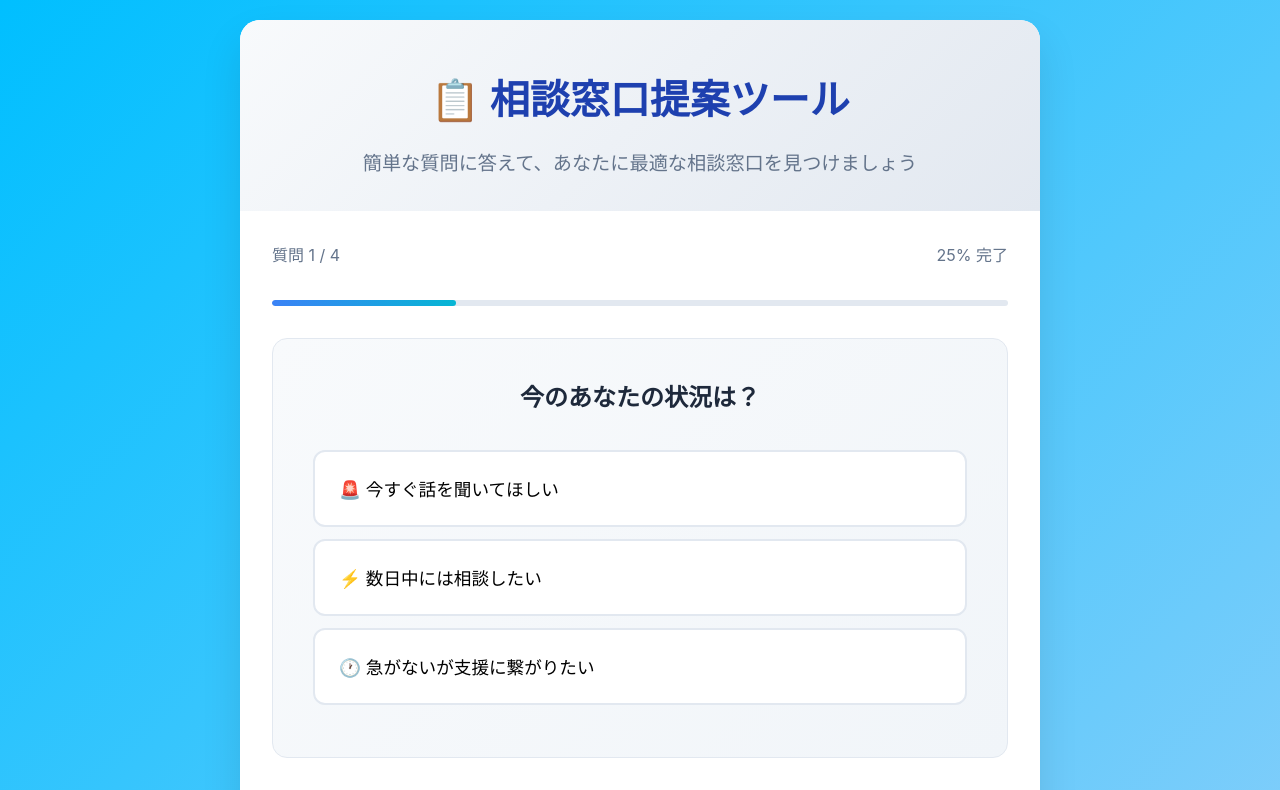
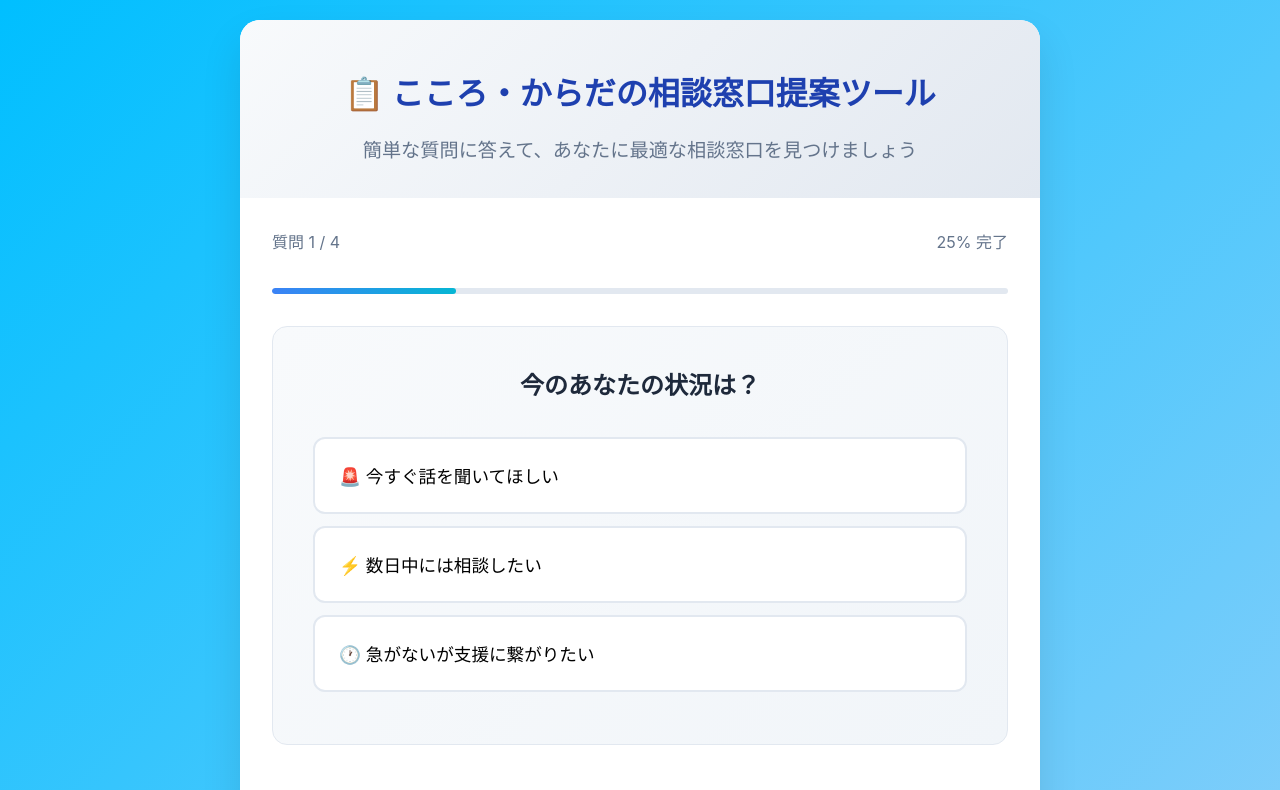
Before and after one commit to mik-gara/jissou_GAS, a plain HTML site: page index.html in a window 1280 px wide. Shown: the top 790 px of the page. Drawn offline with Linux system fonts and the light colour scheme.

Commit message:
Update index.html

```diff
--- a/index.html
+++ b/index.html
@@ -10,7 +10,7 @@
         body { font-family: -apple-system, BlinkMacSystemFont, 'Segoe UI', Roboto, sans-serif; line-height: 1.6; color: #333; background: linear-gradient(135deg, #00bfff 0%, #87cefa 100%); min-height: 100vh; padding: 20px; }
         .container { max-width: 800px; margin: 0 auto; background: white; border-radius: 20px; box-shadow: 0 20px 40px rgba(0,0,0,0.1); overflow: hidden; }
         .main-header { text-align: center; color: #1e40af; padding: 3rem 2rem 2rem; background: linear-gradient(135deg, #f8fafc, #e2e8f0); }
-        .main-header h1 { font-size: 2.5rem; margin-bottom: 1rem; font-weight: 700; }
+        .main-header h1 { font-size: 2.0rem; margin-bottom: 1rem; font-weight: 700; }
         .main-header p { font-size: 1.2rem; color: #64748b; }
         .content { padding: 2rem; }
         .progress-container { display: flex; justify-content: space-between; align-items: center; margin-bottom: 2rem; }
@@ -46,7 +46,7 @@
 <body>
     <div class="container">
         <div class="main-header">
-            <h1>📋 相談窓口提案ツール</h1>
+            <h1>📋 こころ・からだの相談窓口提案ツール</h1>
             <p>簡単な質問に答えて、あなたに最適な相談窓口を見つけましょう</p>
         </div>
 
@@ -344,7 +344,7 @@
                 icon = '📞 ' + service.contact;
             } else if (service.contact.startsWith('http')) {
                 href = service.contact;
-                buttonText = service.contact; // ボタンのテキストをURLそのものに変更
+                buttonText = service.contact`へ移動する`; // ボタンのテキストをURLそのものに変更
                 icon = '🌐';
             } else {
                 href = '#';
```
